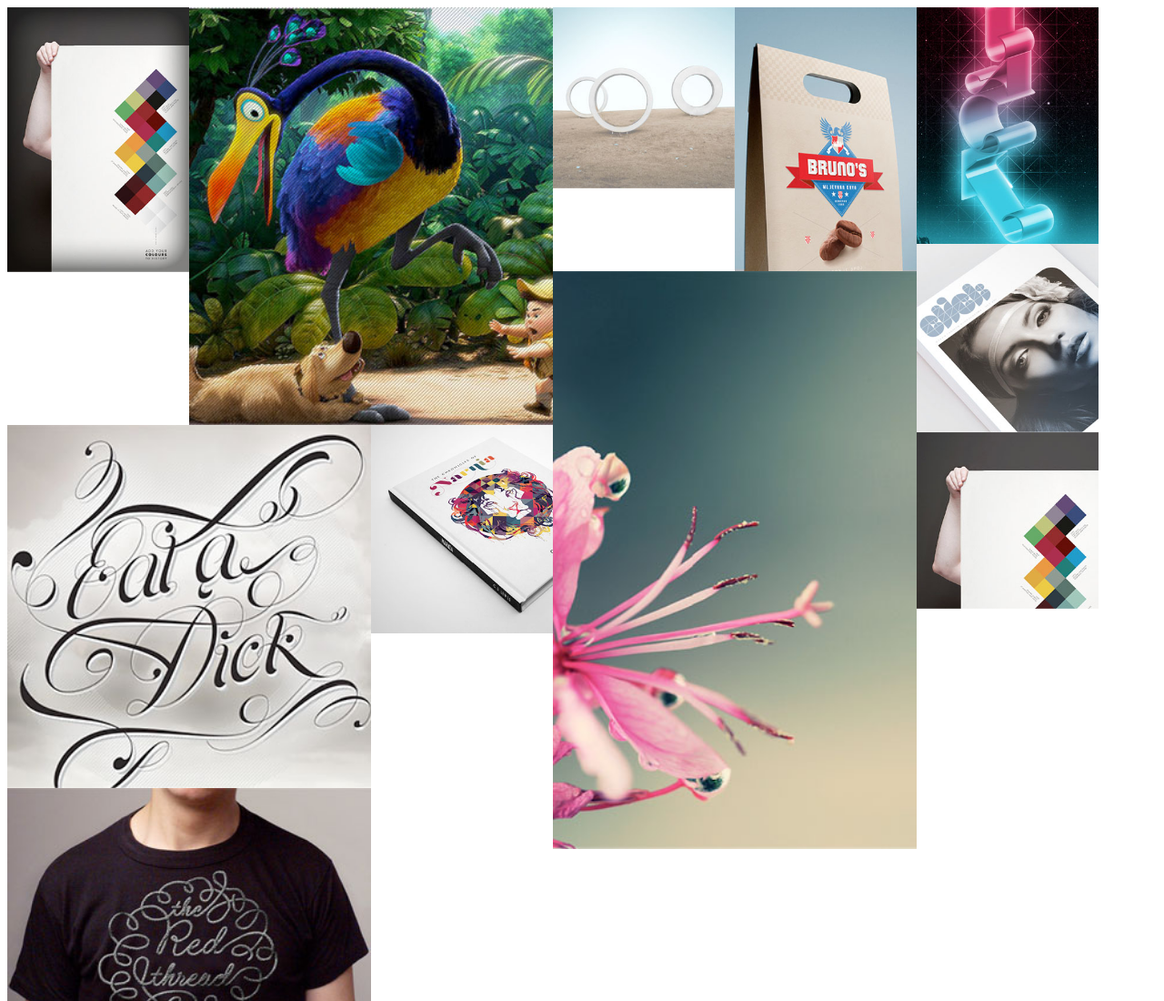
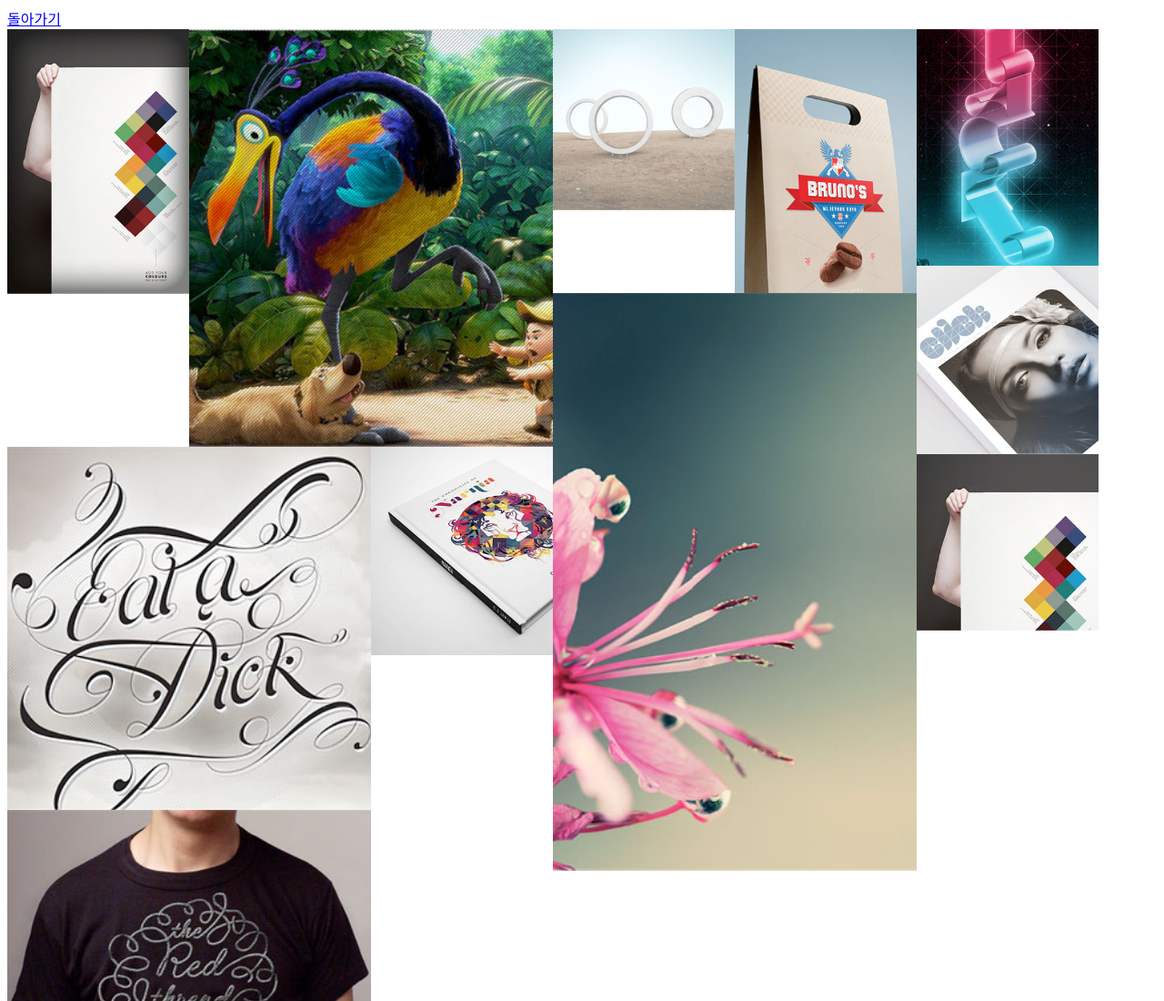
Before and after one commit to dmsalWKd/DP2019, a plain HTML site: page Masonry/masonry.html in a window 1280 px wide. Shown: the top 1100 px of the page at 91% size. Drawn offline with Linux system fonts and the light colour scheme.

Commit message:
Update masonry.html

```diff
--- a/Masonry/masonry.html
+++ b/Masonry/masonry.html
@@ -1,6 +1,7 @@
 <!DOCTYPE html>
 <html>
 <head>
+	<a href="index.html" target="_blank" >돌아가기</a>
 	<title></title>
 	<meta charset="utf-8">
 	<script src="jquery-3.2.1.min.js"></script>
```
